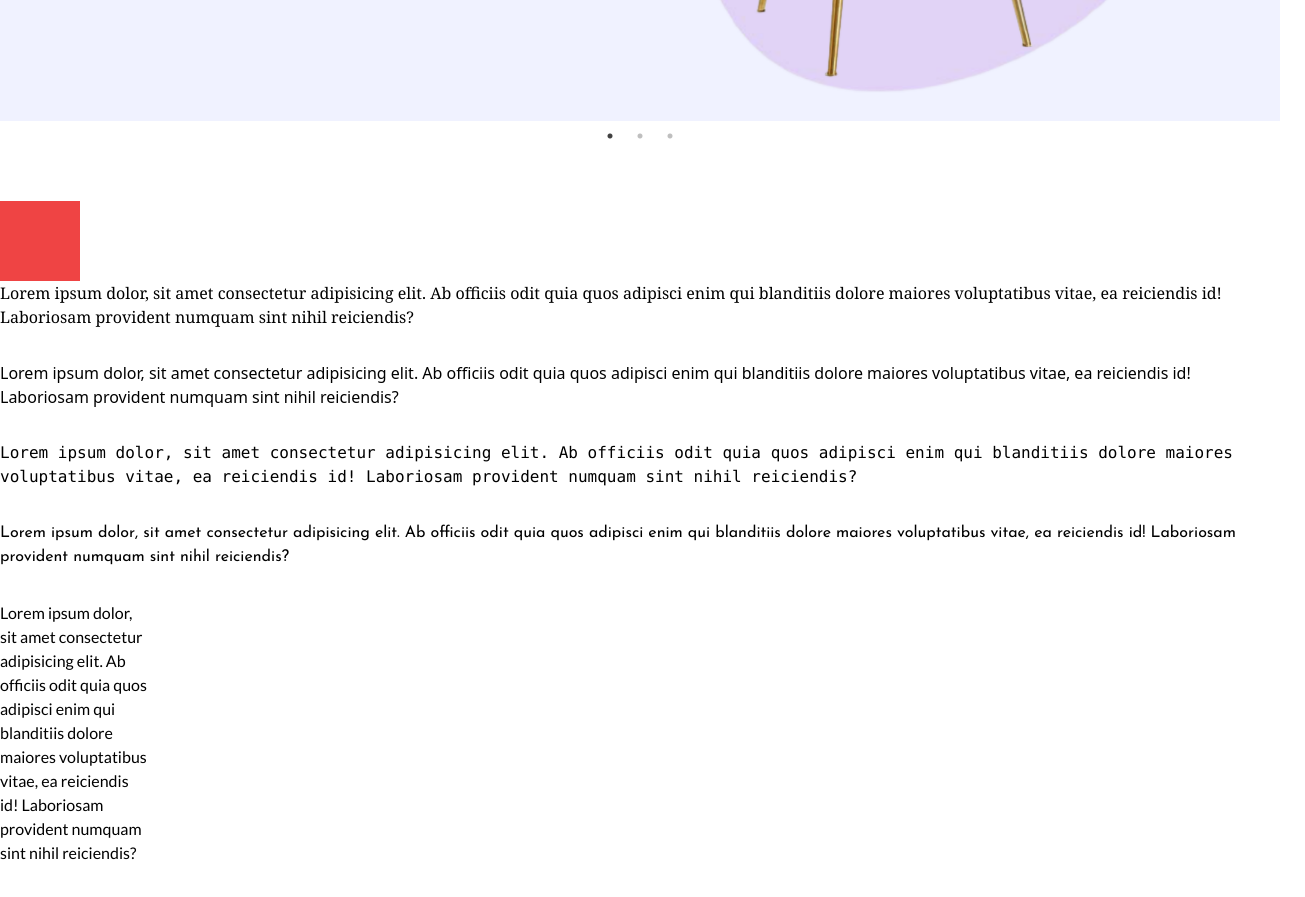
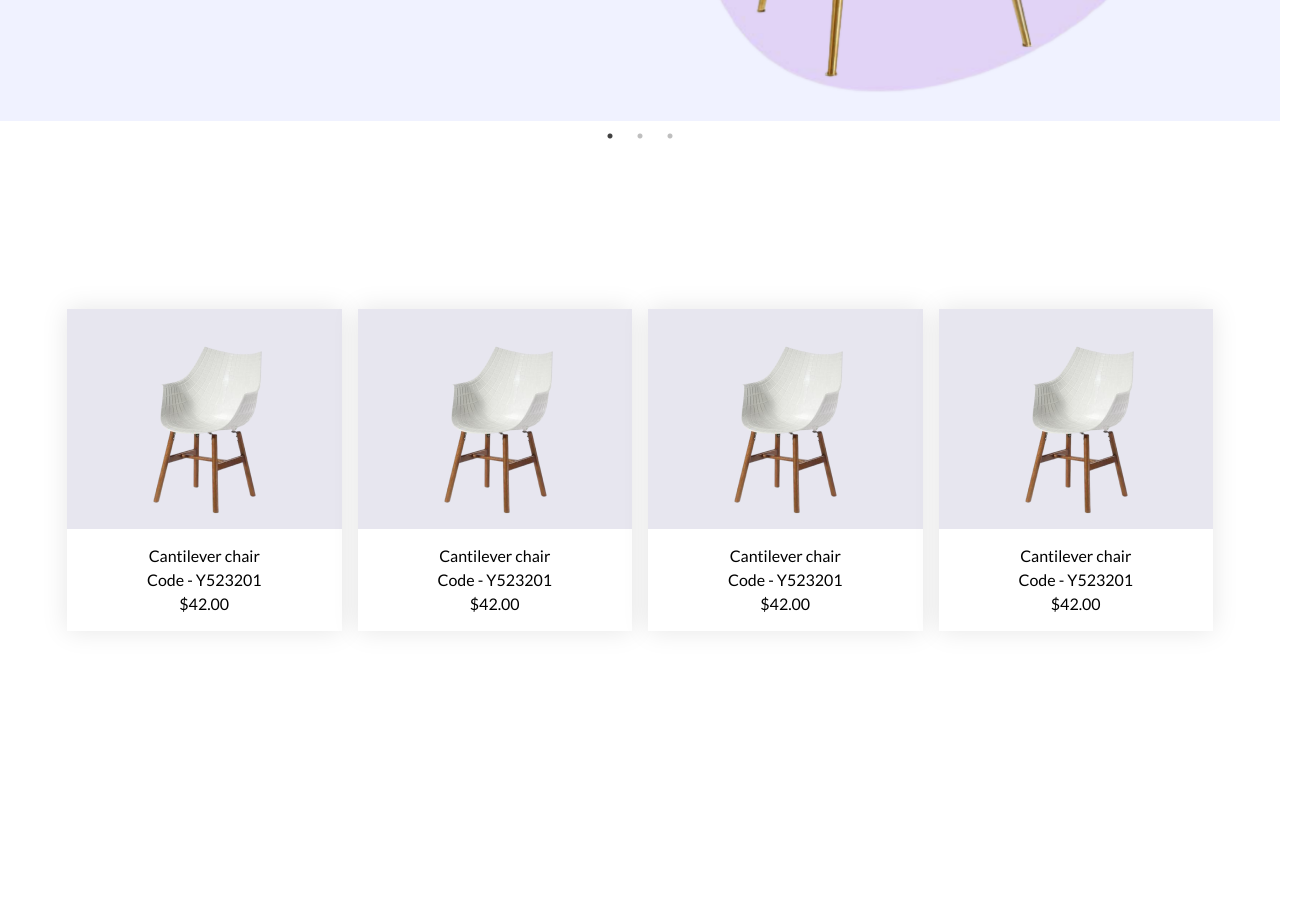
Before and after one commit to sagartmg2/react2080, a React (Vite) app in the folder ecommerce-client/: page / in a window 1280 px wide. Shown: the part 560-1457 px from the top of the page, 1305 px wide, since content can reach past the window. After the commit the page ends 1379 px from the top, so only its background shows below. Built offline with nearby package versions, Linux system fonts and the light colour scheme; grey boxes are pictures that could not be loaded.

Commit message:
home - product component

```diff
--- /dev/null
+++ b/ecommerce-client/src/components/home/Product.jsx
@@ -0,0 +1,18 @@
+import React from "react";
+import { FaCartPlus } from "react-icons/fa";
+
+export default function Product() {
+  return (
+    <div className=" group relative bg-primary-light   shadow-[0px_0px_25px_0px_rgba(0,0,0,0.1)]  ">
+      <div className=" absolute left-[11px] top-[11px] hidden h-[30px] w-[30px] items-center justify-center rounded-full border border-primary transition-all group-hover:flex">
+        <FaCartPlus className="text-primary" />
+      </div>
+      <img src="/assets/chair-1.png" className="mx-auto mb-[10px] mt-[32px] " />
+      <div className="bg-white p-[15px]  text-center  transition-all group-hover:bg-primary  group-hover:text-white">
+        <p>Cantilever chair</p>
+        <p>Code - Y523201</p>
+        <p>$42.00</p>
+      </div>
+    </div>
+  );
+}
--- a/ecommerce-client/src/index.css
+++ b/ecommerce-client/src/index.css
@@ -31,6 +31,9 @@
         background-color: white;
     }
 } */
+body{
+  /* background-color: #333; */
+}
 
 .box {
   border: 1px solid;
@@ -38,6 +41,14 @@
   width: 100px;
   margin-bottom: 2rem;
 }
+
+/* css specificity score
+      tag< class < id < <style-tag> < !importnat
+*/
+/* .slick-next
+{
+  display: none !important;
+} */
 
 * {
   /* background-color: rgba(255,0,0,0.05); */
--- a/ecommerce-client/src/pages/Home.jsx
+++ b/ecommerce-client/src/pages/Home.jsx
@@ -5,6 +5,7 @@ import Banner from "../components/home/Banner";
 import "slick-carousel/slick/slick.css";
 import "slick-carousel/slick/slick-theme.css";
 import Slider from "react-slick";
+import Product from "../components/home/Product";
 
 export default function Home() {
   const settings = {
@@ -13,6 +14,7 @@ export default function Home() {
     speed: 500,
     slidesToShow: 1,
     slidesToScroll: 1,
+    arrows: false,
   };
 
   let banners = [
@@ -42,8 +44,18 @@ export default function Home() {
     },
   ];
 
+  let products = [
+    {
+
+    }
+  ]
+
   return (
     <>
+      {/* <div className="absolute box bg-orange-200 left-6 top-3 z-10"></div>
+    <div className="absolute box bg-black z-0  "></div>
+    <hr /> */}
+
       <Header />
       <Slider {...settings}>
         {banners.map((el) => {
@@ -62,44 +74,10 @@ export default function Home() {
         <Banner background={"bg-banner-3"} /> */}
       </Slider>
 
-      <div className="">
-        <div
-          id="box"
-          className="mt-20 h-20 w-20 border-black bg-purple-50  sm:bg-purple-300 md:bg-red-500"
-        ></div>
-
-        {/* ctrl + shift + \ */}
-        <p className="mb-8 font-serif">
-          Lorem ipsum dolor, sit amet consectetur adipisicing elit. Ab officiis
-          odit quia quos adipisci enim qui blanditiis dolore maiores
-          voluptatibus vitae, ea reiciendis id! Laboriosam provident numquam
-          sint nihil reiciendis?
-        </p>
-        <p className="mb-8 font-sans">
-          Lorem ipsum dolor, sit amet consectetur adipisicing elit. Ab officiis
-          odit quia quos adipisci enim qui blanditiis dolore maiores
-          voluptatibus vitae, ea reiciendis id! Laboriosam provident numquam
-          sint nihil reiciendis?
-        </p>
-        <p className="mb-8 font-mono">
-          Lorem ipsum dolor, sit amet consectetur adipisicing elit. Ab officiis
-          odit quia quos adipisci enim qui blanditiis dolore maiores
-          voluptatibus vitae, ea reiciendis id! Laboriosam provident numquam
-          sint nihil reiciendis?
-        </p>
-        <p className="mb-8 font-josefin">
-          Lorem ipsum dolor, sit amet consectetur adipisicing elit. Ab officiis
-          odit quia quos adipisci enim qui blanditiis dolore maiores
-          voluptatibus vitae, ea reiciendis id! Laboriosam provident numquam
-          sint nihil reiciendis?
-        </p>
-
-        <p className="mb-8 w-[150px] font-lato ">
-          Lorem ipsum dolor, sit amet consectetur adipisicing elit. Ab officiis
-          odit quia quos adipisci enim qui blanditiis dolore maiores
-          voluptatibus vitae, ea reiciendis id! Laboriosam provident numquam
-          sint nihil reiciendis?
-        </p>
+      <div className="container grid   gap-4 py-[116px] sm:py-[130px] md:grid-cols-2 md:py-[148px] lg:grid-cols-4 lg:py-[166px] xl:py-[188px] xxl:py-[210px]">
+        {[1, 2, 3, 4].map((el) => {
+          return <Product/>;
+        })}
       </div>
     </>
   );
--- a/ecommerce-client/tailwind.config.js
+++ b/ecommerce-client/tailwind.config.js
@@ -20,8 +20,8 @@ export default {
         sm: "576px", // mobile landscape mode
         md: "768px", // tablet
         lg: "1024px", // latptop without side numerical in keypad
-        xl: "1280px", // normal desktop
-        xxl: "1400px", // huge monitor
+        xl: "1280px", // normal desktop 188
+        xxl: "1400px", // huge monitor  210
       },
       backgroundImage: {
         'banner-1': "url('/assets/banner-1.png')",
```
Also changed, not shown: ecommerce-client/public/assets/chair-1.png (added), ecommerce-client/public/assets/chair-2.png (added), ecommerce-client/src/components/home/FeaturedProduct.jsx (added), ecommerce-client/src/components/home/TrendingProduct.jsx (added).
